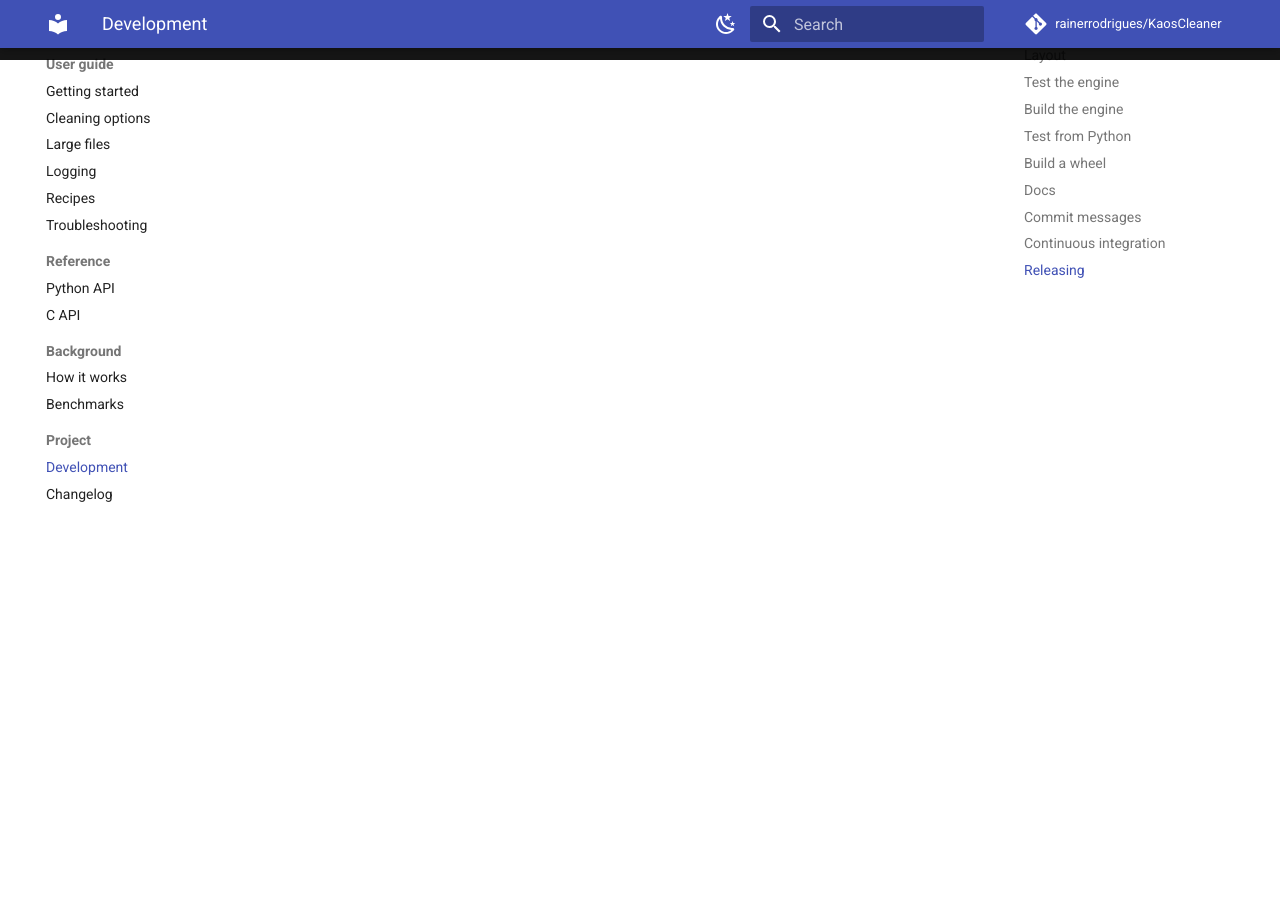
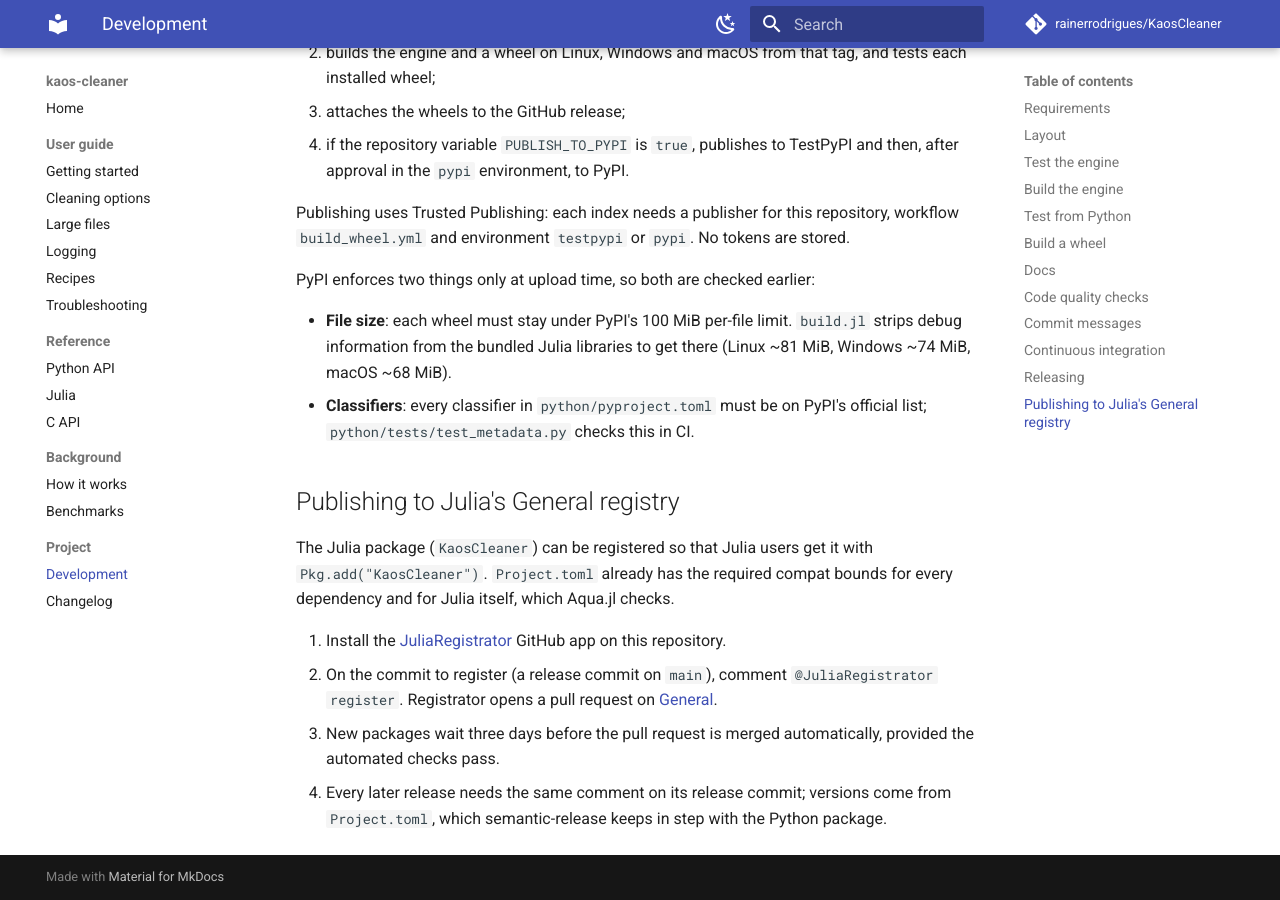
Before and after one commit to rainerrodrigues/KaosCleaner, an MkDocs documentation site: the page built from docs/development.md, in a window 1280 px wide and 900 px high, scrolled down 3955 px. Built offline with MkDocs 1.6.1 and Material for MkDocs 9.7.7, drawn with Linux system fonts in a browser that asks for light colours; comment, search, counter and statistics services are not loaded; some of the changed text lies outside the part shown.

Commit message:
docs: Julia usage page, code-quality checks and registry steps
New 'Using from Julia' page; the development guide covers pre-commit, ruff, mypy, Aqua.jl and JET.jl, and how to register the package in Julia's General registry.

Co-Authored-By: Claude Opus 5.5 <noreply@anthropic.com>

````diff
--- a/docs/development.md
+++ b/docs/development.md
@@ -80,6 +80,32 @@ mkdocs serve
 
 The API reference comes from the docstrings in `python/kaos_cleaner`.
 
+## Code quality checks
+
+```bash
+pip install pre-commit && pre-commit install
+```
+
+pre-commit then runs ruff (lint and format) and a few file checks on every
+commit. CI runs the same ruff checks plus mypy on every pull request:
+
+```bash
+ruff check python/ scripts/ && ruff format --check python/ scripts/
+```
+```bash
+cd python && mypy
+```
+
+On the Julia side, the test suite includes [Aqua.jl](https://github.com/JuliaTesting/Aqua.jl)
+(compat bounds, unused dependencies, piracy, ambiguities). For deeper checks,
+[JET.jl](https://github.com/aviatesk/JET.jl) finds type instabilities and
+calls that cannot succeed:
+
+```julia
+using JET, KaosCleaner
+report_package(KaosCleaner; target_modules=(KaosCleaner,))
+```
+
 ## Commit messages
 
 Releases are generated from commit messages, so use
@@ -134,3 +160,20 @@ PyPI enforces two things only at upload time, so both are checked earlier:
   get there (Linux ~81 MiB, Windows ~74 MiB, macOS ~68 MiB).
 - **Classifiers**: every classifier in `python/pyproject.toml` must be on
   PyPI's official list; `python/tests/test_metadata.py` checks this in CI.
+
+## Publishing to Julia's General registry
+
+The Julia package (`KaosCleaner`) can be registered so that Julia users get
+it with `Pkg.add("KaosCleaner")`. `Project.toml` already has the required
+compat bounds for every dependency and for Julia itself, which Aqua.jl checks.
+
+1. Install the [JuliaRegistrator](https://github.com/JuliaRegistries/Registrator.jl)
+   GitHub app on this repository.
+2. On the commit to register (a release commit on `main`), comment
+   `@JuliaRegistrator register`. Registrator opens a pull request on
+   [General](https://github.com/JuliaRegistries/General).
+3. New packages wait three days before the pull request is merged
+   automatically, provided the automated checks pass.
+4. Every later release needs the same comment on its release commit;
+   versions come from `Project.toml`, which semantic-release keeps in step
+   with the Python package.
--- a/mkdocs.yml
+++ b/mkdocs.yml
@@ -17,6 +17,7 @@ nav:
       - Troubleshooting: troubleshooting.md
   - Reference:
       - Python API: api.md
+      - Julia: julia.md
       - C API: c-api.md
   - Background:
       - How it works: how-it-works.md
````
Also changed, not shown: docs/julia.md (added, +58 -0 lines).
